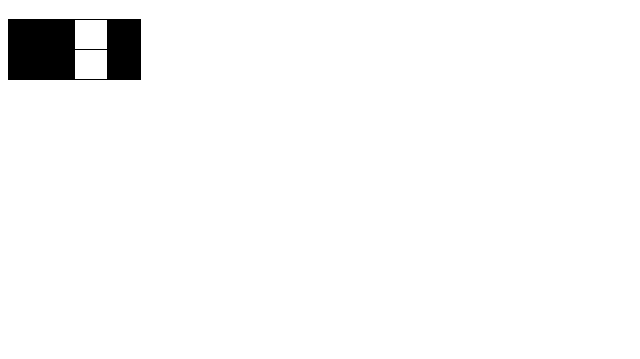
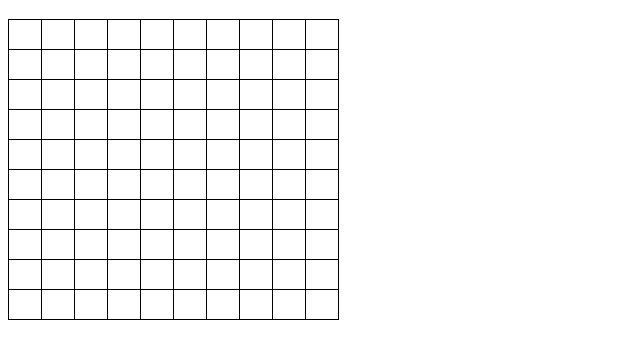
Before and after one commit to bigsleep/gameoflife, a plain HTML site: page index.html in a window 1280 px wide. Shown: the part 61-420 px from the top of the page, without its empty margins (0-640 px from the left). Drawn offline with nearby package versions, Linux system fonts and the light colour scheme.

Commit message:
コンパイル通ったところまで

```diff
--- a/index.html
+++ b/index.html
@@ -3,20 +3,57 @@
 <title>Game of Life</title>
 <h1>Game of Life</h1>
 
-<table>
-    <tr>
-        <td class="tile_life"></td>
-        <td class="tile_life"></td>
-        <td class="tile_death"></td>
-        <td class="tile_life"></td>
-    </tr>
-    <tr>
-        <td class="tile_life"></td>
-        <td class="tile_life"></td>
-        <td class="tile_death"></td>
-        <td class="tile_life"></td>
-    </tr>
-</table>
+<div id="field">
+</div>
+
+<script src="http://code.jquery.com/jquery-2.1.1.min.js" charset="utf-8"></script>
+
+<script type="text/javascript">
+    var ws;
+    var flips = [];
+
+    function createOnClick(i, j) {
+        return function () {
+            var o = $(this);
+            if ("death" === o.attr("class")) {
+                o.attr("class", "life");
+            } else {
+                o.attr("class", "death");
+            }
+
+            var exist = false;
+            for (var k = 0; k < flips.length; ++k) {
+                if (flips[k][0] === i && flips[k][1] === i) {
+                    flips.splice(k, 1);
+                    exist = true;
+                    break;
+                }
+            }
+
+            if (exist === false) {
+                flips.push([i,j]);
+            }
+
+            alert(JSON.stringify(flips));
+        };
+    }
+
+    function initializeField(width, height) {
+        var ft = $("<table>");
+        for (var j = 0; j < height; ++j) {
+            var row = $("<tr>");
+            for (var i = 0; i < width; ++i) {
+                var e = $("<td class=\"death\"></td>");
+                e.click(createOnClick(i, j));
+                row.append(e);
+            };
+            ft.append(row);
+        }
+        $("#field").html(ft);
+    }
+
+    initializeField(10, 10);
+</script>
 
 <style type="text/css">
 table {
@@ -33,12 +70,12 @@ tr {
     border: none;
 }
 
-.tile_life
+.life
 {
     background-color: black;
 }
 
-.tile_death
+.death
 {
     background-color: white;
 }
```
Also changed, not shown: memo.txt, 5 other files.
